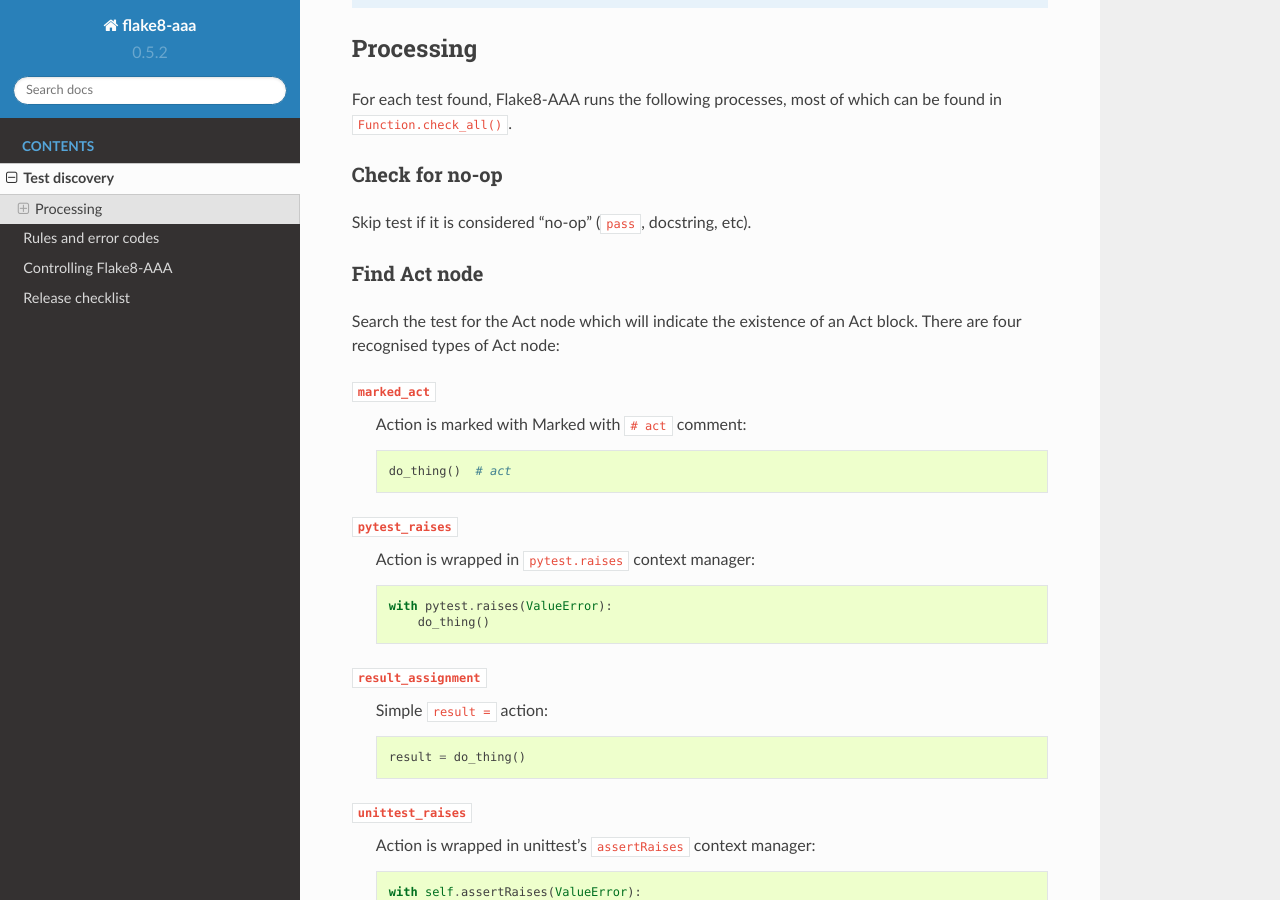
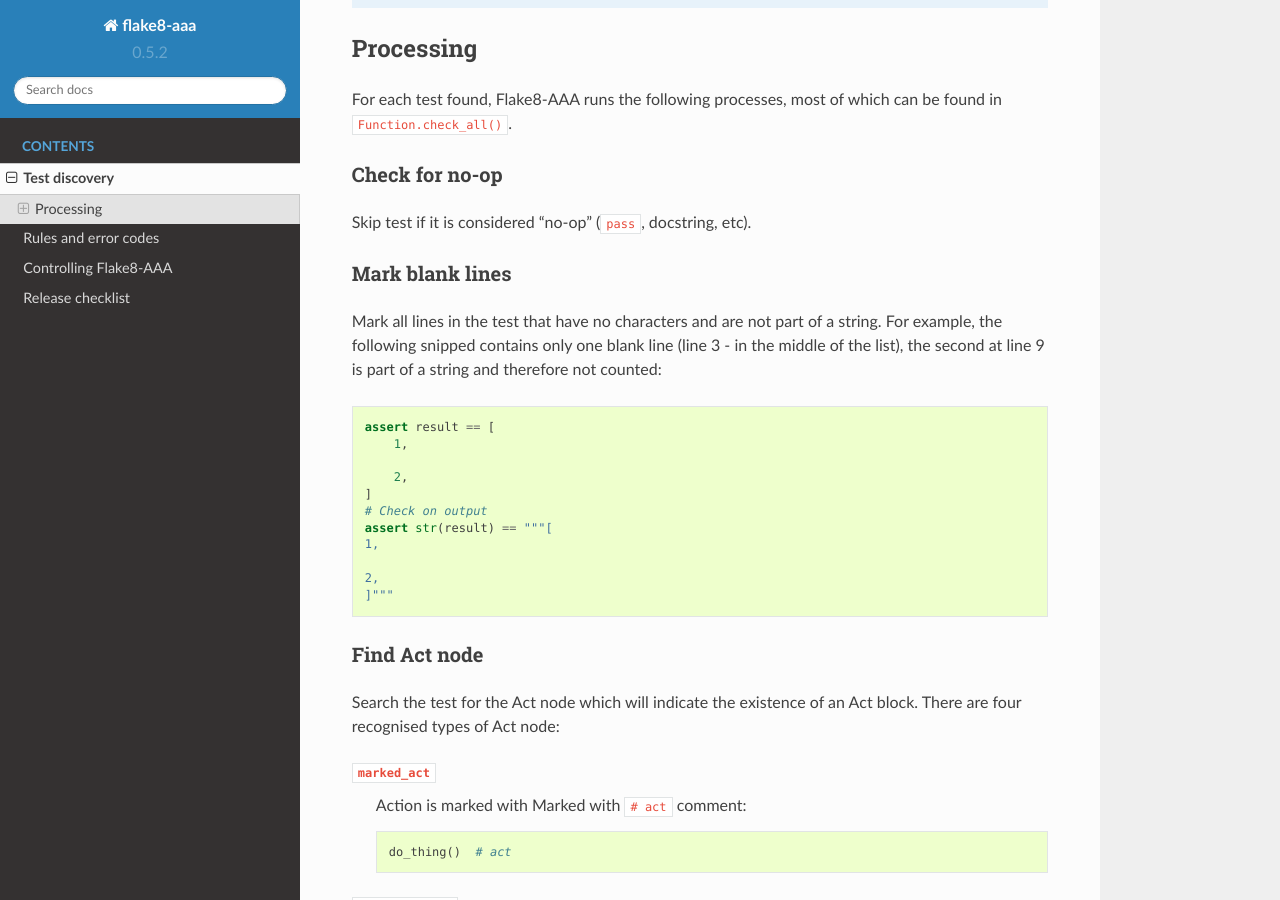
Before and after one commit to jamescooke/flake8-aaa, a Sphinx documentation site: the page built from docs/discovery.rst, in a window 1280 px wide and 900 px high, scrolled down 614 px. Built offline with Sphinx 7.4.7 and the Read the Docs theme 2.0.0, drawn with Linux system fonts in a browser that asks for light colours.

Commit message:
Add info on plan to check blank lines first

```diff
--- a/docs/discovery.rst
+++ b/docs/discovery.rst
@@ -39,6 +39,26 @@
 ...............
 
 Skip test if it is considered "no-op" (``pass``, docstring, etc).
+
+Mark blank lines
+................
+
+Mark all lines in the test that have no characters and are not part of a
+string. For example, the following snipped contains only one blank line (line 3
+- in the middle of the list), the second at line 9 is part of a string and
+therefore not counted::
+
+    assert result == [
+        1,
+
+        2,
+    ]
+    # Check on output
+    assert str(result) == """[
+    1,
+
+    2,
+    ]"""
 
 Find Act node
 .............
```
